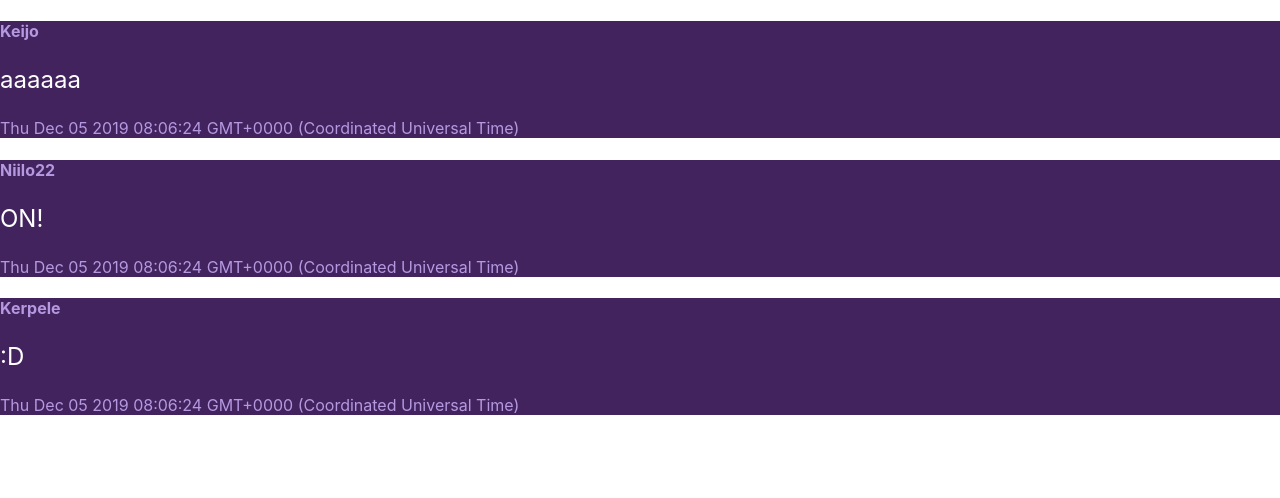
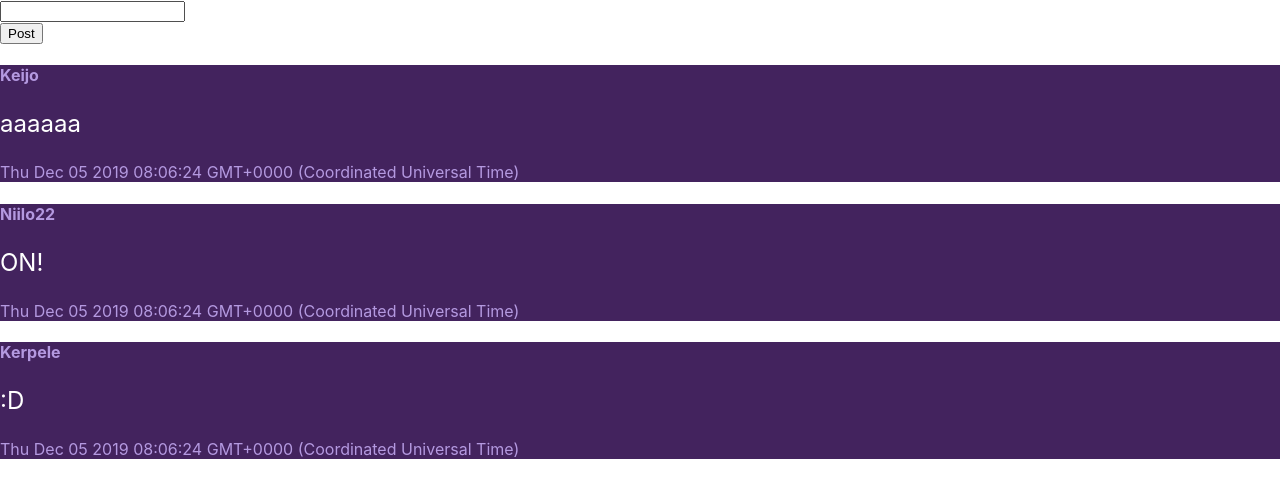
Before and after one commit to MaijaHeiskanen/twutter, a React (Create React App) app in the folder front/: page / in a window 1280 px wide. Shown: the top 498 px of the page. Built offline with nearby package versions, Linux system fonts and the light colour scheme.

Commit message:
Added input and submit button. No functionality

```diff
--- a/front/src/App.js
+++ b/front/src/App.js
@@ -2,6 +2,7 @@ import React from "react";
 import logo from "./logo.svg";
 import "./App.css";
 import Feed from "./components/feed";
+import CreatePost from "./components/CreatePost";
 
 function createTestData(name, text) {
   return { name: name, textContent: text, date: new Date() };
@@ -15,7 +16,12 @@ function App() {
     createTestData("Kerpele", ":D")
   ];
 
-  return <Feed items={items} />;
+  return (
+    <div>
+      <CreatePost />
+      <Feed items={items} />
+    </div>
+  );
 }
 
 export default App;
--- /dev/null
+++ b/front/src/components/CreatePost.js
@@ -0,0 +1,21 @@
+import React, { Component } from "react";
+
+class CreatePost extends Component {
+  //TODO: Do something for the given input?
+  //Maybe save to database and update on the site?
+  saveNewPost() {}
+  render() {
+    return (
+      <div>
+        <form>
+          <label>
+            <input type="text" />
+          </label>
+        </form>
+        <input type="submit" value="Post" />
+      </div>
+    );
+  }
+}
+
+export default CreatePost;
```
